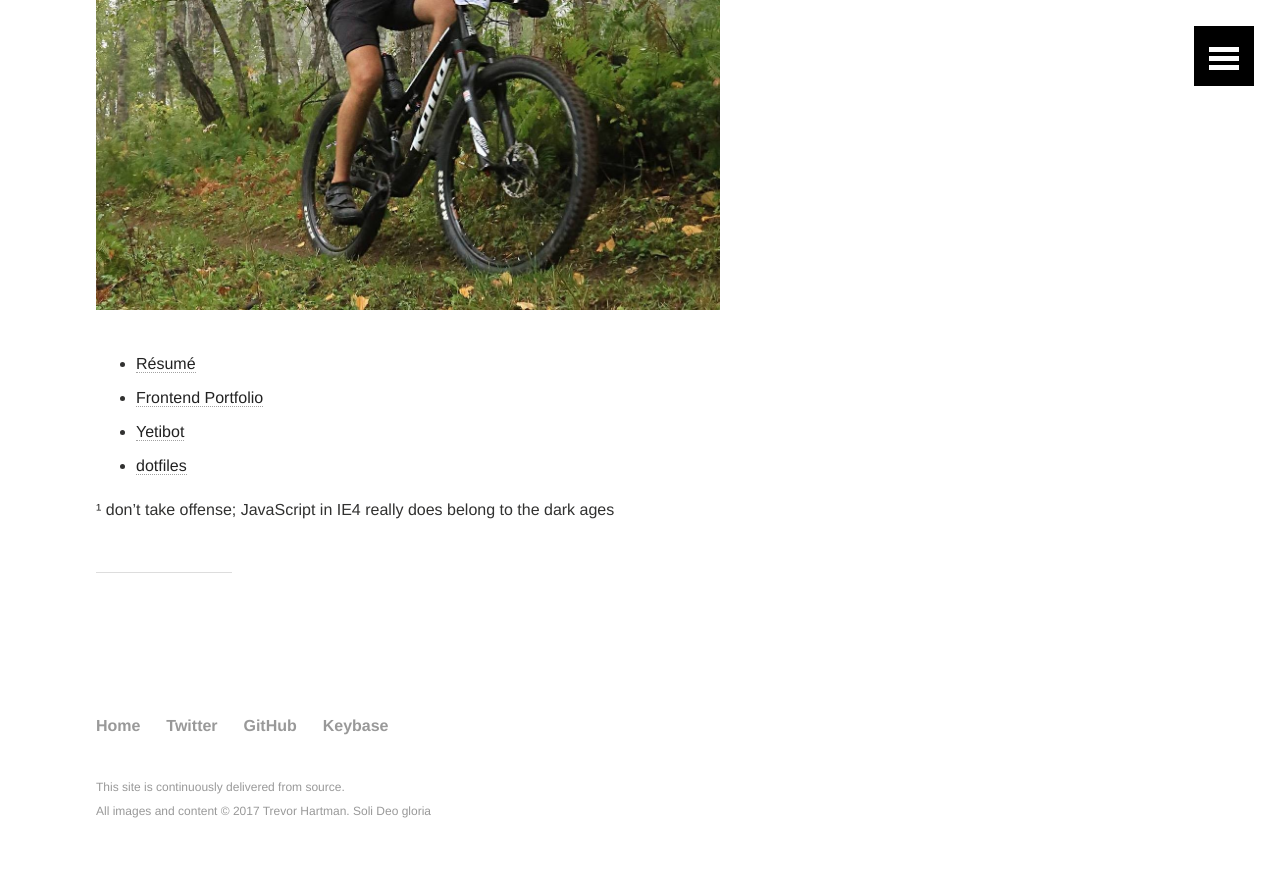
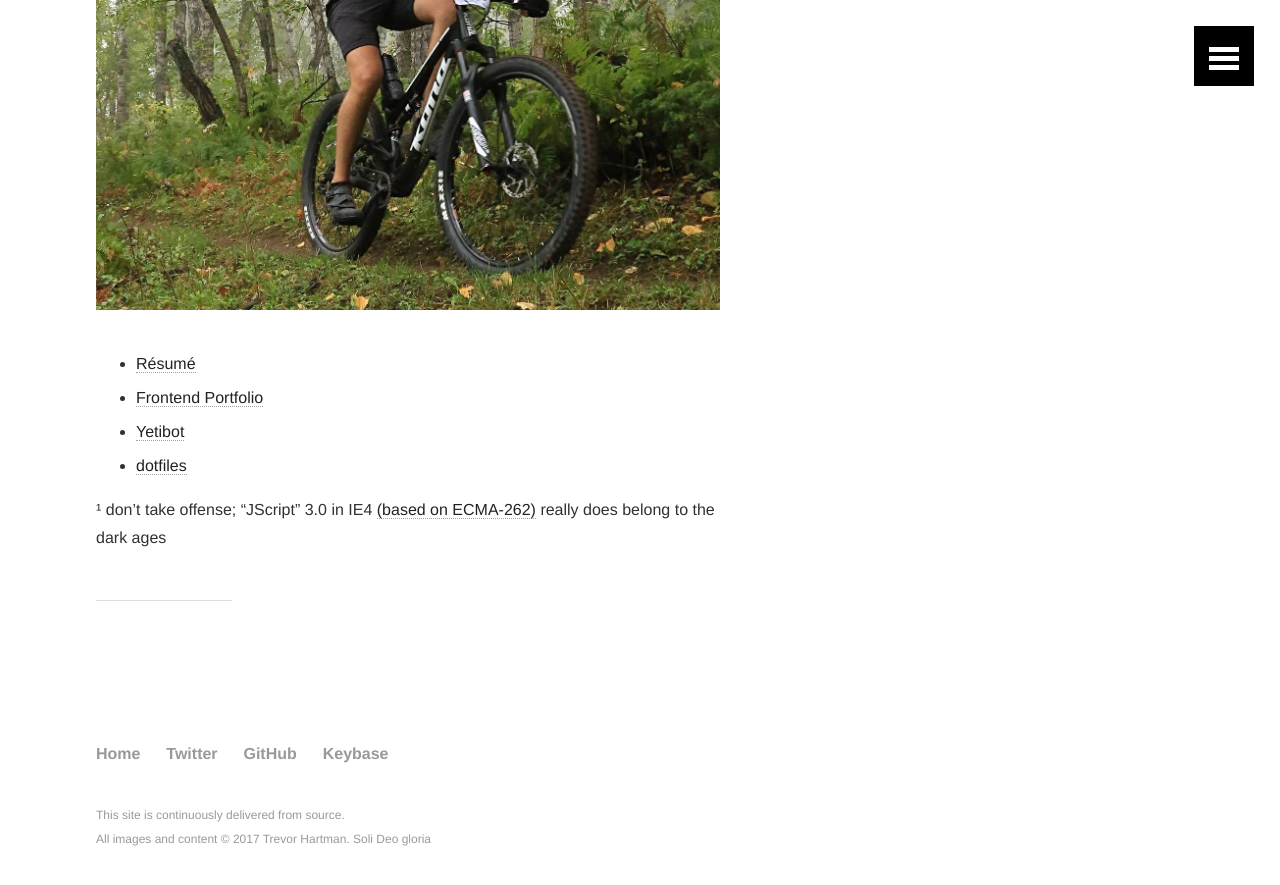
Before and after one commit to devth/devth.github.com, a Jekyll site: the page built from about.md, in a window 1280 px wide and 900 px high, scrolled down 2032 px. Shown: the top 885 px of the window. Built offline with Jekyll 4.4.1, drawn with Linux system fonts in a browser that asks for light colours.

Commit message:
Link JScript

```diff
--- a/about.md
+++ b/about.md
@@ -64,4 +64,6 @@ music](https://www.last.fm/user/trevorhartman), and maker of things.
 - [Yetibot](https://github.com/devth/yetibot)
 - [dotfiles](https://github.com/devth/dotfiles)
 
-¹ don't take offense; JavaScript in IE4 really does belong to the dark ages
+¹ don't take offense; "JScript" 3.0 in IE4 [(based on
+ECMA-262)](https://en.wikipedia.org/wiki/JScript#Versions) really does belong
+to the dark ages
```
Also changed, not shown: overture.md (+2 -2 lines).
